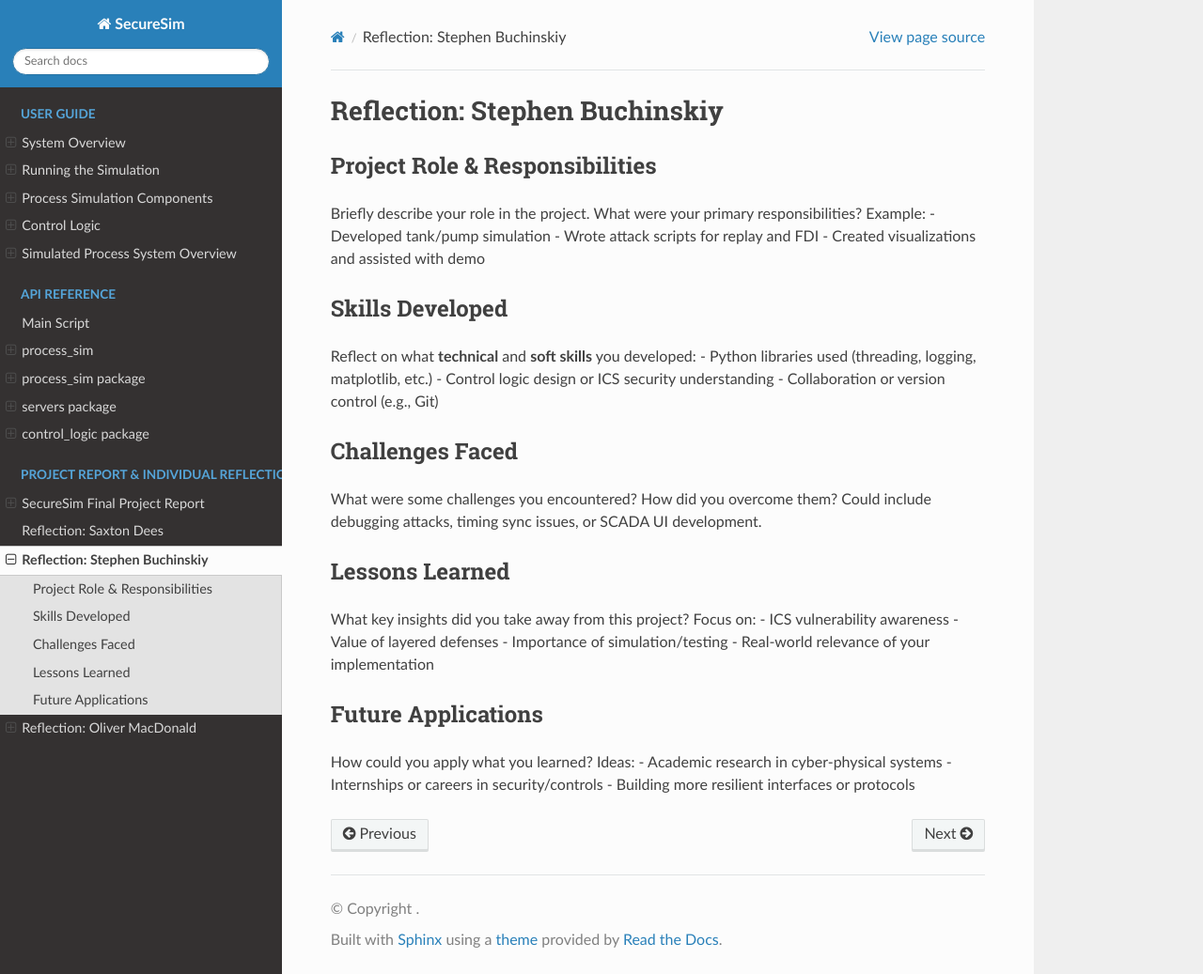
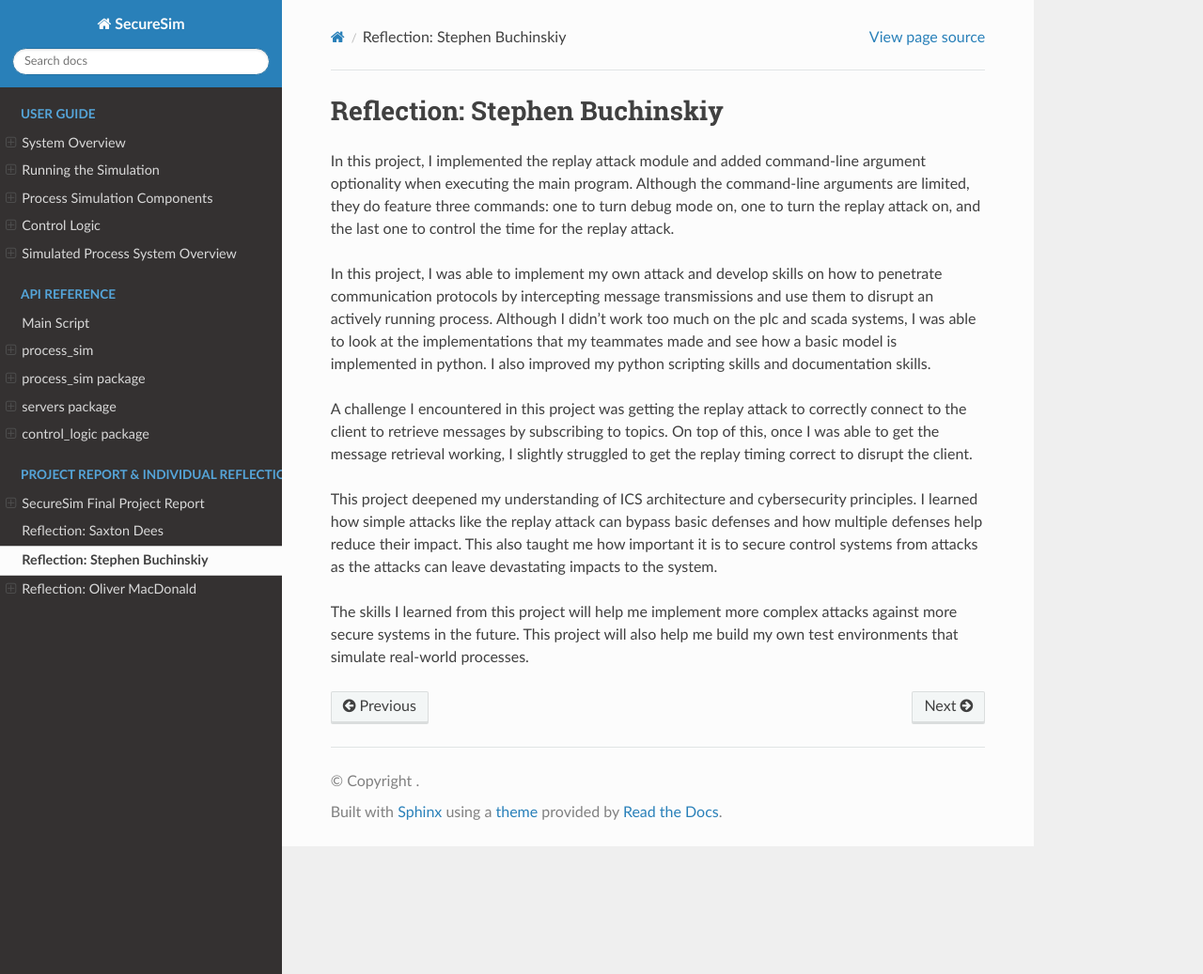
Before and after one commit to OliverMacD/SecureSim, a Sphinx documentation site: the page built from docs/source/reflections/stephen.rst, in a window 1280 px wide and 1037 px high. Shown: the whole window at 94% size. Built offline with Sphinx 7.4.7 and the Read the Docs theme 3.1.0, drawn with Linux system fonts in a browser that asks for light colours.

Commit message:
Added Stephen's Report

```diff
--- a/docs/source/reflections/stephen.rst
+++ b/docs/source/reflections/stephen.rst
@@ -2,39 +2,12 @@
 Reflection: Stephen Buchinskiy
 ==============================
 
-Project Role & Responsibilities
--------------------------------
-Briefly describe your role in the project. What were your primary responsibilities?
-Example:
-- Developed tank/pump simulation
-- Wrote attack scripts for replay and FDI
-- Created visualizations and assisted with demo
+In this project, I implemented the replay attack module and added command-line argument optionality when executing the main program. Although the command-line arguments are limited, they do feature three commands: one to turn debug mode on, one to turn the replay attack on, and the last one to control the time for the replay attack.
 
-Skills Developed
-----------------
-Reflect on what **technical** and **soft skills** you developed:
-- Python libraries used (threading, logging, matplotlib, etc.)
-- Control logic design or ICS security understanding
-- Collaboration or version control (e.g., Git)
+In this project, I was able to implement my own attack and develop skills on how to penetrate communication protocols by intercepting message transmissions and use them to disrupt an actively running process. Although I didn’t work too much on the plc and scada systems, I was able to look at the implementations that my teammates made and see how a basic model is implemented in python. I also improved my python scripting skills and documentation skills.
 
-Challenges Faced
-----------------
-What were some challenges you encountered? How did you overcome them?
-Could include debugging attacks, timing sync issues, or SCADA UI development.
+A challenge I encountered in this project was getting the replay attack to correctly connect to the client to retrieve messages by subscribing to topics. On top of this, once I was able to get the message retrieval working, I slightly struggled to get the replay timing correct to disrupt the client.
 
-Lessons Learned
----------------
-What key insights did you take away from this project?
-Focus on:
-- ICS vulnerability awareness
-- Value of layered defenses
-- Importance of simulation/testing
-- Real-world relevance of your implementation
+This project deepened my understanding of ICS architecture and cybersecurity principles. I learned how simple attacks like the replay attack can bypass basic defenses and how multiple defenses help reduce their impact. This also taught me how important it is to secure control systems from attacks as the attacks can leave devastating impacts to the system.
 
-Future Applications
--------------------
-How could you apply what you learned?
-Ideas:
-- Academic research in cyber-physical systems
-- Internships or careers in security/controls
-- Building more resilient interfaces or protocols
+The skills I learned from this project will help me implement more complex attacks against more secure systems in the future. This project will also help me build my own test environments that simulate real-world processes.
```
Also changed, not shown: 1 other file.
